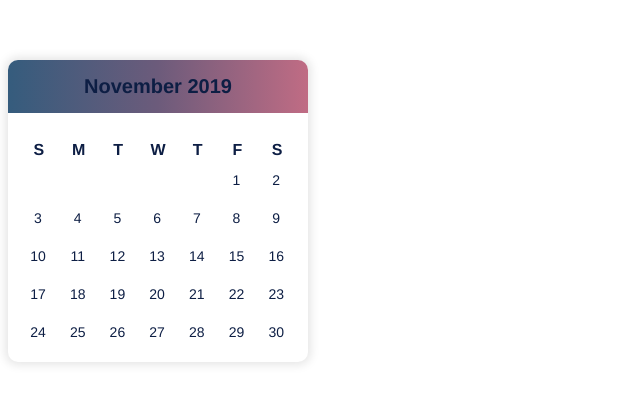
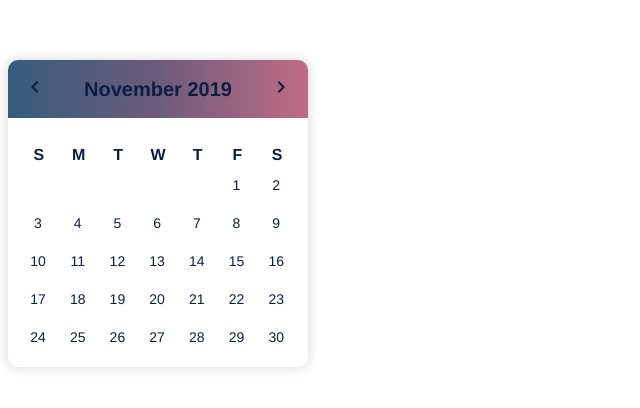
Before and after one commit to Miguelbpy/vue-single-date-picker, a Vue app: page / in a window 1280 px wide. Shown: the top 408 px of the page, without its empty margins (0-640 px from the left). Built offline with nearby package versions, Linux system fonts and the light colour scheme.

Commit message:
Display arrows to toggle month

```diff
--- a/src/components/CalendarMonthHeader.vue
+++ b/src/components/CalendarMonthHeader.vue
@@ -1,6 +1,18 @@
 <template>
   <div class="calendar-month-header">
-    {{ fullMonth }} {{ year }}
+    <div class="arrow left">
+      <i class="material-icons">
+        keyboard_arrow_left
+      </i>
+    </div>
+    <div class="year">
+      {{ fullMonth }} {{ year }}
+    </div>
+    <div class="arrow right">
+      <i class="material-icons">
+        keyboard_arrow_right
+      </i>
+    </div>
   </div>
 </template>
 
@@ -41,11 +53,19 @@ export default {
 <style lang="scss" scoped>
 .calendar-month-header {
   padding: 15px;
-  font-weight: 900;
-  font-size: 20px;
-  padding: 15px;
+  background-image: linear-gradient(to right, #355C7D, #6C5B7B, #C06C84);
+  display: flex;
+  justify-content: space-between;
   border-radius: 10px 10px 0 0;
-  text-transform: capitalize;
-  background-image: linear-gradient(to right, #355C7D, #6C5B7B, #C06C84);
+  align-items: center;
+
+  .year {
+    font-weight: 900;
+    font-size: 20px;
+    text-transform: capitalize;
+  }
+  .arrow {
+    cursor: pointer;
+  }
 }
 </style>
```
